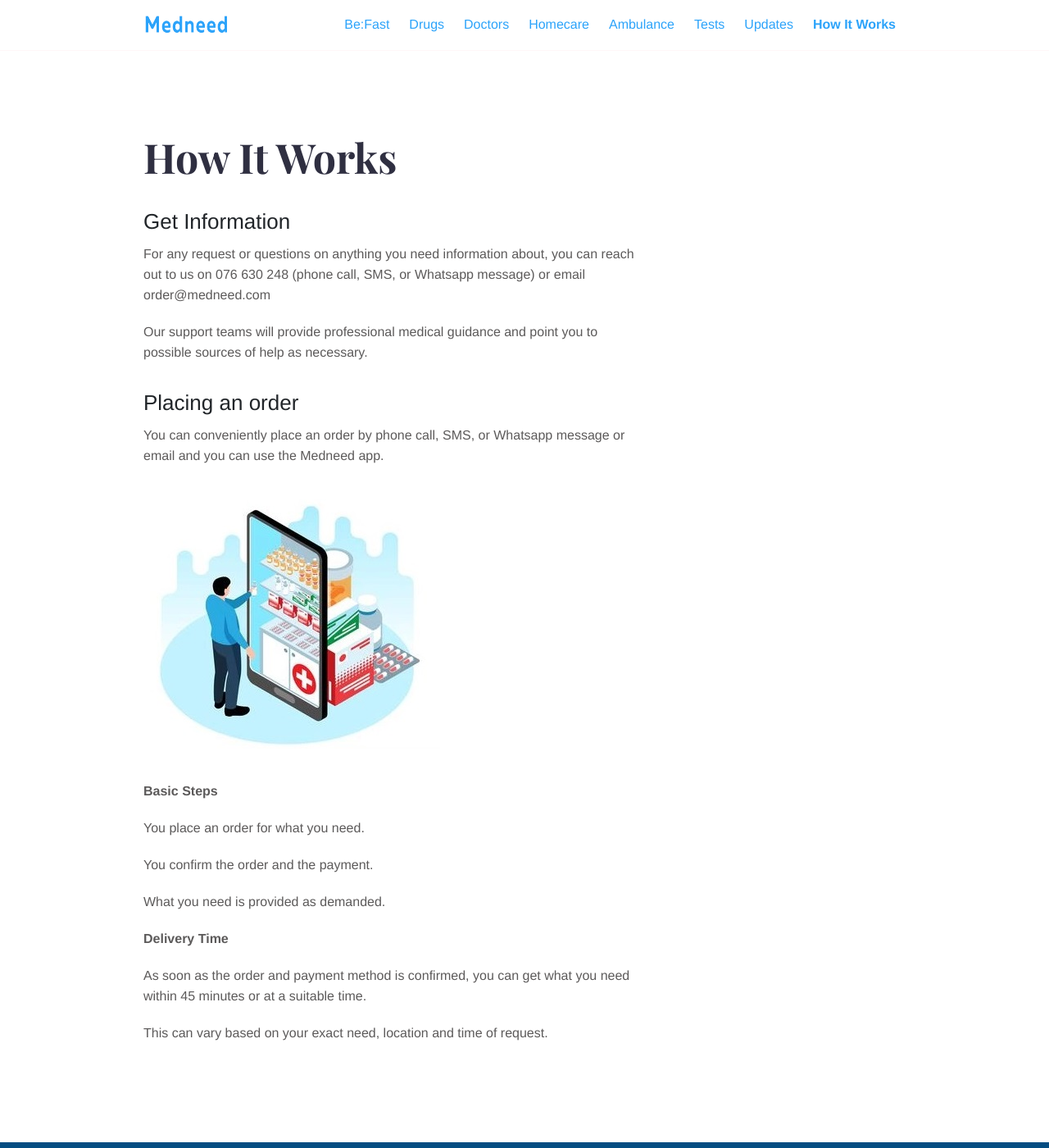
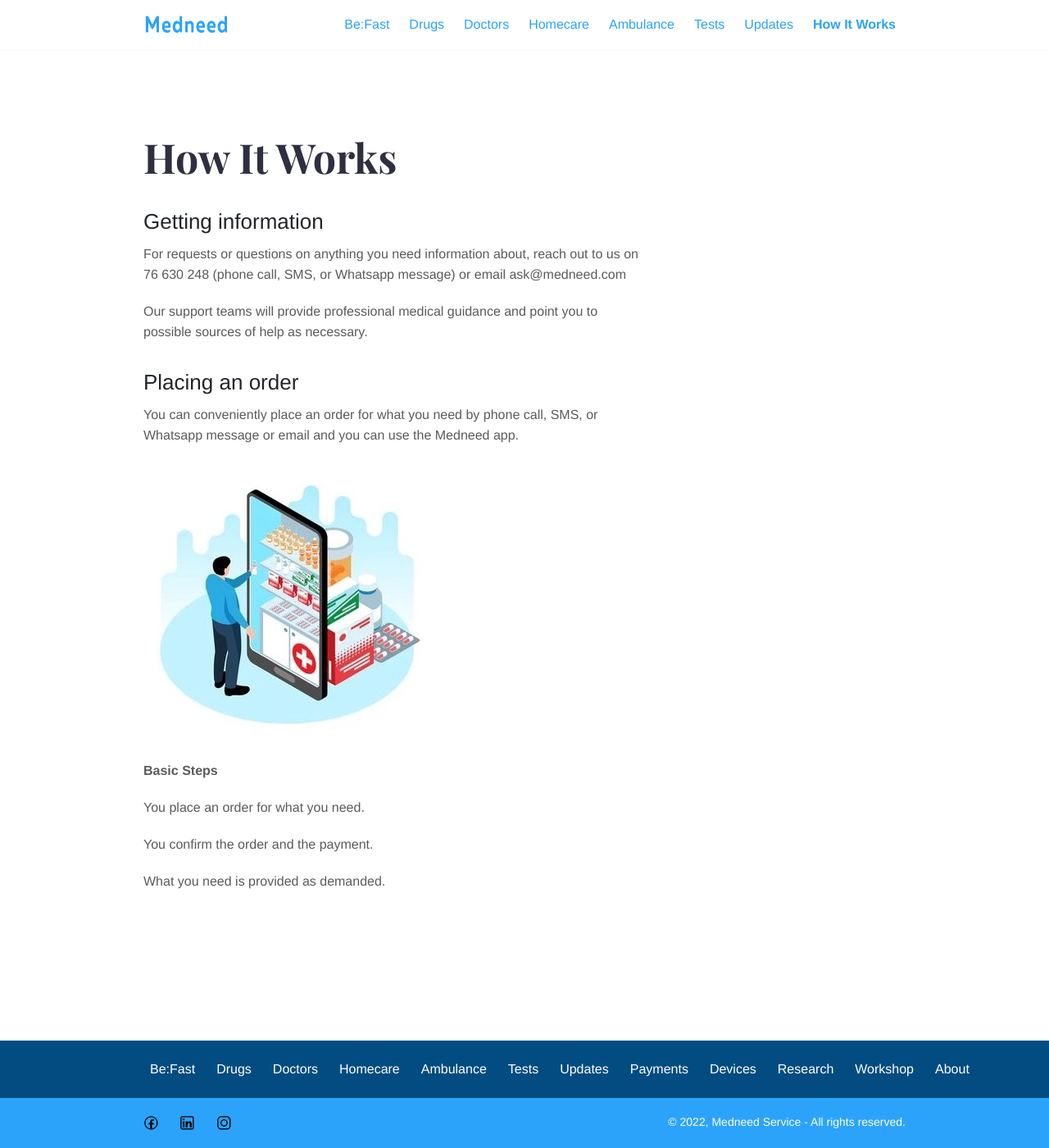
Before and after one commit to Iraneus/betamedneed, a Jekyll site: the page built from how.md, in a window 1280 px wide and 1400 px high. Shown: the whole window at 82% size. Built offline with Jekyll 4.4.1, drawn with Linux system fonts in a browser that asks for light colours.

Commit message:
more updates

```diff
--- a/_data/contact.yml
+++ b/_data/contact.yml
@@ -1,3 +1,3 @@
-phone: '076 630 248 (Call/Text/Whatsapp)'
-email: 'order@medneed.com'
+phone: '76 630 248 (Call/Text/Whatsapp)'
+email: 'ask@medneed.com'
 contact_button_link: 'services'
--- a/how.md
+++ b/how.md
@@ -5,15 +5,15 @@
 bodyClass: page-about
 ---
 
-## Get Information
+## Getting information
 
-For any request or questions on anything you need information about, you can reach out to us on 076 630 248 (phone call, SMS, or Whatsapp message) or email order@medneed.com
+For requests or questions on anything you need information about, reach out to us on 76 630 248 (phone call, SMS, or Whatsapp message) or email ask@medneed.com
 
 Our support teams will provide professional medical guidance and point you to possible sources of help as necessary.
 
 ## Placing an order
 
-You can conveniently place an order by phone call, SMS, or Whatsapp message or email and you can use the Medneed app.
+You can conveniently place an order for what you need by phone call, SMS, or Whatsapp message or email and you can use the Medneed app.
 
 ![Order on Medneed](/images/illustrations/med-online.jpg)
 
@@ -24,10 +24,3 @@
 You confirm the order and the payment.
 
 What you need is provided as demanded.
-
-
-**Delivery Time**
-
-As soon as the order and payment method is confirmed, you can get what you need within 45 minutes or at a suitable time.
-
-This can vary based on your exact need, location and time of request.
```
Also changed, not shown: _services/payments.md (+2 -3 lines), about.md (+1 -2 lines), services.md (+1 -1 lines).
